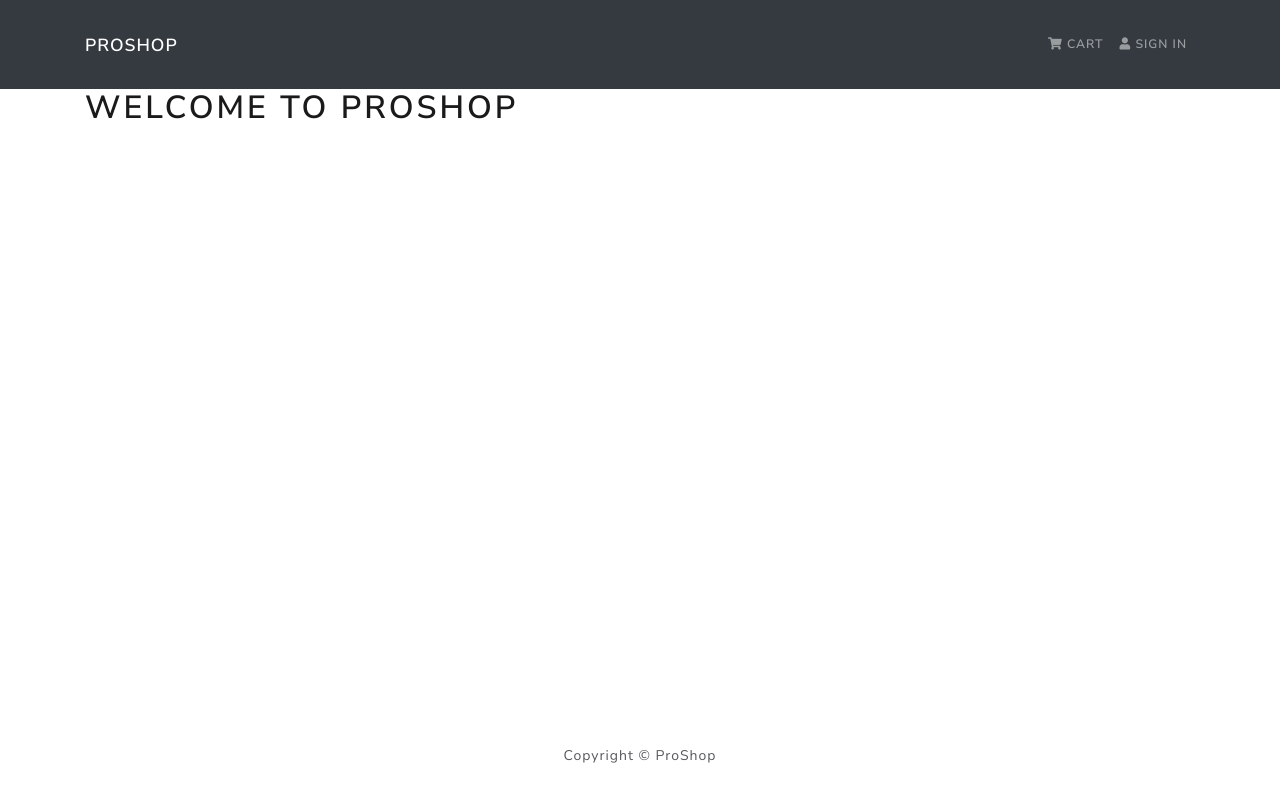
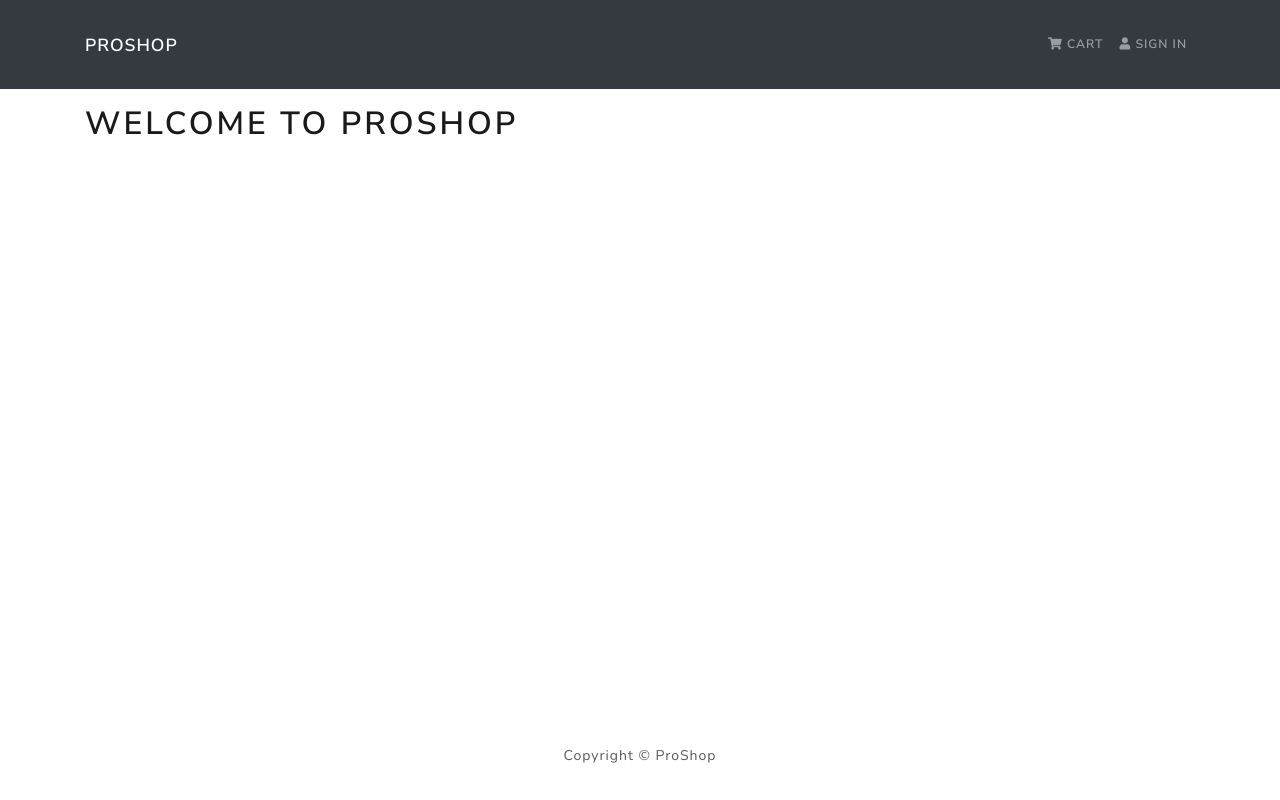
Before and after one commit to waldemarciupa/proshop_mern, a React (Create React App) app in the folder frontend/: page / in a window 1280 px wide. Built offline with nearby package versions, Linux system fonts and the light colour scheme.

Commit message:
added some space into app.js

```diff
--- a/frontend/src/App.js
+++ b/frontend/src/App.js
@@ -7,7 +7,7 @@ const App = () => {
   return (
     <>
       <Header />
-      <main>
+      <main className='py-3'>
         <Container>
           <h1>Welcome To Proshop</h1>
         </Container>
```
